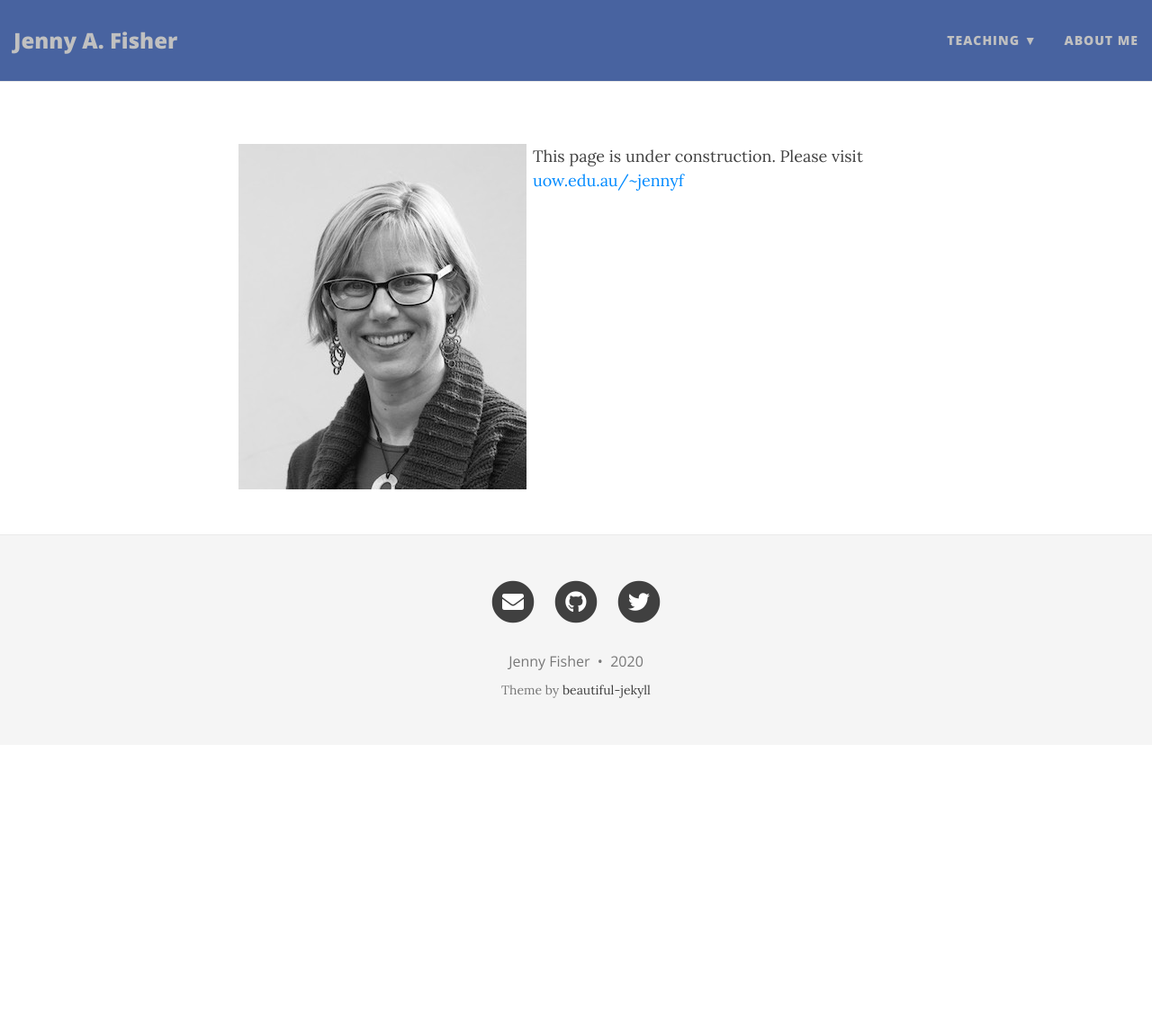
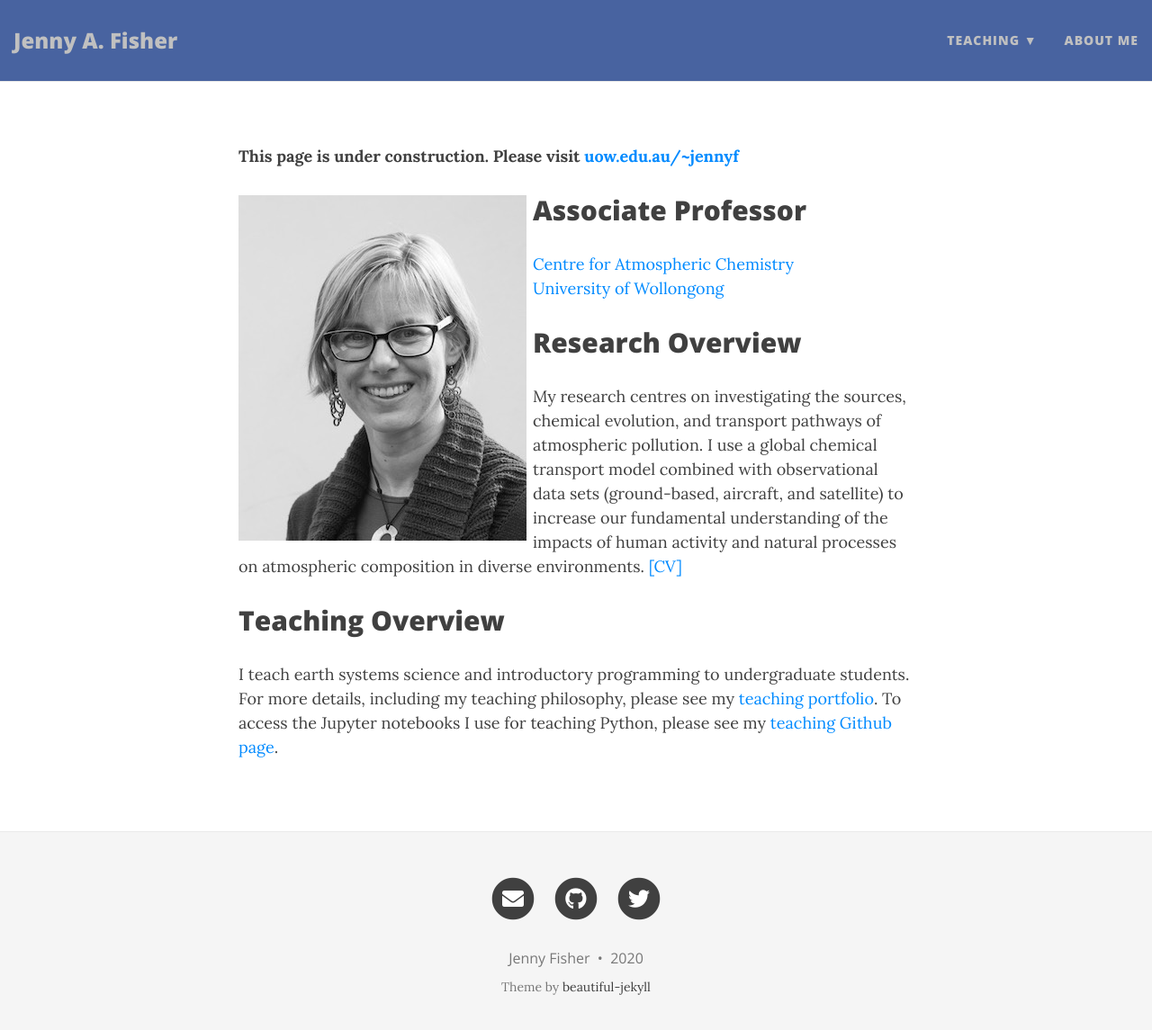
Before and after one commit to jennyfisher/jennyfisher.github.io, a Jekyll site: the page built from index.md, in a window 1280 px wide and 1158 px high. Shown: the top 1145 px of the window at 90% size. Built offline with Jekyll 4.4.1, drawn with Linux system fonts in a browser that asks for light colours; nearby versions of some CDN libraries.

Commit message:
Update index.md

```diff
--- a/index.md
+++ b/index.md
@@ -2,6 +2,16 @@
 layout: page
 use-site-title: true
 ---
+**This page is under construction. Please visit [uow.edu.au/~jennyf](http://www.uow.edu.au/~jennyf)**
 
 ![profile-pic](img/jenny-fisher-bnw_med_hr.jpeg){:style="float: left;margin-right: 7px;:class="img-responsive"}
-This page is under construction. Please visit [uow.edu.au/~jennyf](http://www.uow.edu.au/~jennyf)
+## Associate Professor
+[Centre for Atmospheric Chemistry](https://www.uow.edu.au/science-medicine-health/research/centre-for-atmospheric-chemistry/)\
+[University of Wollongong](https://www.uow.edu.au/)
+
+
+## Research Overview
+My research centres on investigating the sources, chemical evolution, and transport pathways of atmospheric pollution. I use a global chemical transport model combined with observational data sets (ground-based, aircraft, and satellite) to increase our fundamental understanding of the impacts of human activity and natural processes on atmospheric composition in diverse environments. [[CV]](http://www.uow.edu.au/~jennyf/cv.html)
+
+## Teaching Overview
+I teach earth systems science and introductory programming to undergraduate students. For more details, including my teaching philosophy, please see my [teaching portfolio](https://sites.google.com/view/jfisher-teaching-portfolio/home). To access the Jupyter notebooks I use for teaching Python, please see my [teaching Github page](https://jennyfisher.github.io/computing-modelling-earthsci/).
```
